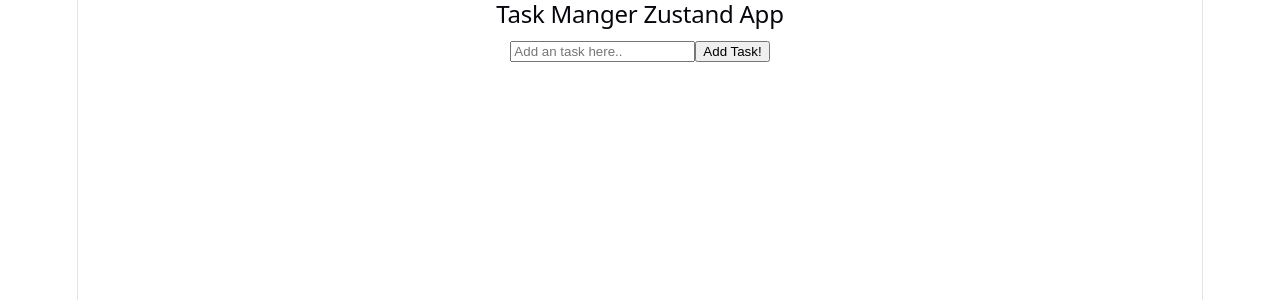
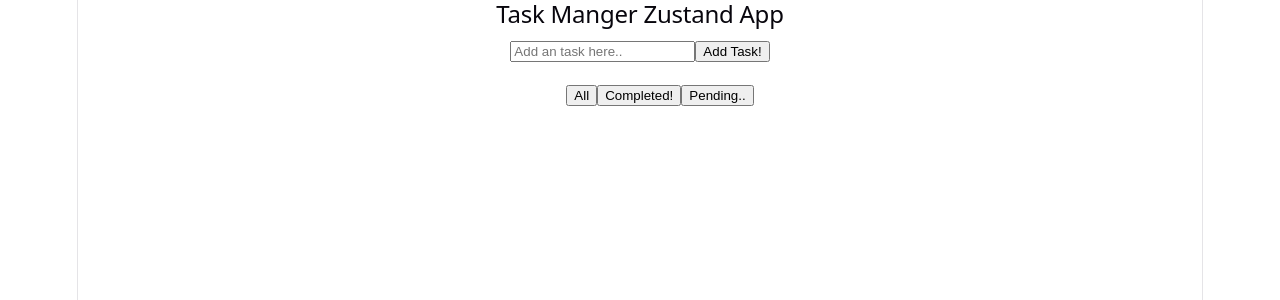
Before and after one commit to Dev-Amna/Zustand-Task, a React (Vite) app: page / in a window 1280 px wide. Shown: the top 300 px of the page. Built offline with nearby package versions, Linux system fonts and the light colour scheme.

Commit message:
Add Filter Task Logic

```diff
--- a/src/components/Task.jsx
+++ b/src/components/Task.jsx
@@ -2,11 +2,15 @@
 import { useTaskStore } from '../store/TaskStore'
 
 function Task() {
+    const [btn, setBtn] = useState(false);
     const [text, setText] = useState("");
+    const [filter, setFilter] = useState("all");
+
 
     const tasks = useTaskStore((state) => state.tasks);
     const AddTask = useTaskStore((state) => state.AddTask);
     const DeleteTask = useTaskStore((state) => state.DeleteTask);
+    const ToggleTask = useTaskStore((state) => state.ToggleTask);
 
     const handleAdd = () => {
         if (text.trim() === "") return;
@@ -19,6 +23,14 @@
         DeleteTask(id);
 
     }
+
+    const filteredTasks = tasks.filter((t) => {
+        if (filter === "completed") return t.done;
+        if (filter === "pending") return !t.done;
+        return true;
+    })
+
+
     return (
         <div>
             <h2>Task Manger Zustand App</h2>
@@ -27,10 +39,15 @@
             <button onClick={handleAdd}>Add Task!</button>
 
             <ul>
-                {tasks.map((t) => {
+                <button onClick={() => setFilter("all")}> All</button>
+                <button onClick={() => setFilter("completed")}> Completed!</button>
+                <button onClick={() => setFilter("pending")}> Pending..</button>
+
+                {filteredTasks.map((t) => {
                     return <>
                         <li key={t.id}>{t.title}
                             <button onClick={() => handleDelete(t.id)}>Delete Task</button>
+                            <button onClick={() => ToggleTask(t.id)}> {t.done ? "Done" : "Not Done"}</button>
                         </li>
 
                     </>
--- a/src/store/TaskStore.js
+++ b/src/store/TaskStore.js
@@ -15,5 +15,18 @@
     // Delete  Task
     DeleteTask: (id) => set((state) => ({
         tasks: state.tasks.filter((task) => task.id !== id),
+
     })),
+
+
+    // Toggle Click button
+    ToggleTask: (id) =>
+        set((state) => ({
+            tasks: state.tasks.map((t) =>
+                t.id === id ? { ...t, done: !t.done } : t
+            )
+
+        })),
+
+
 }))
```
